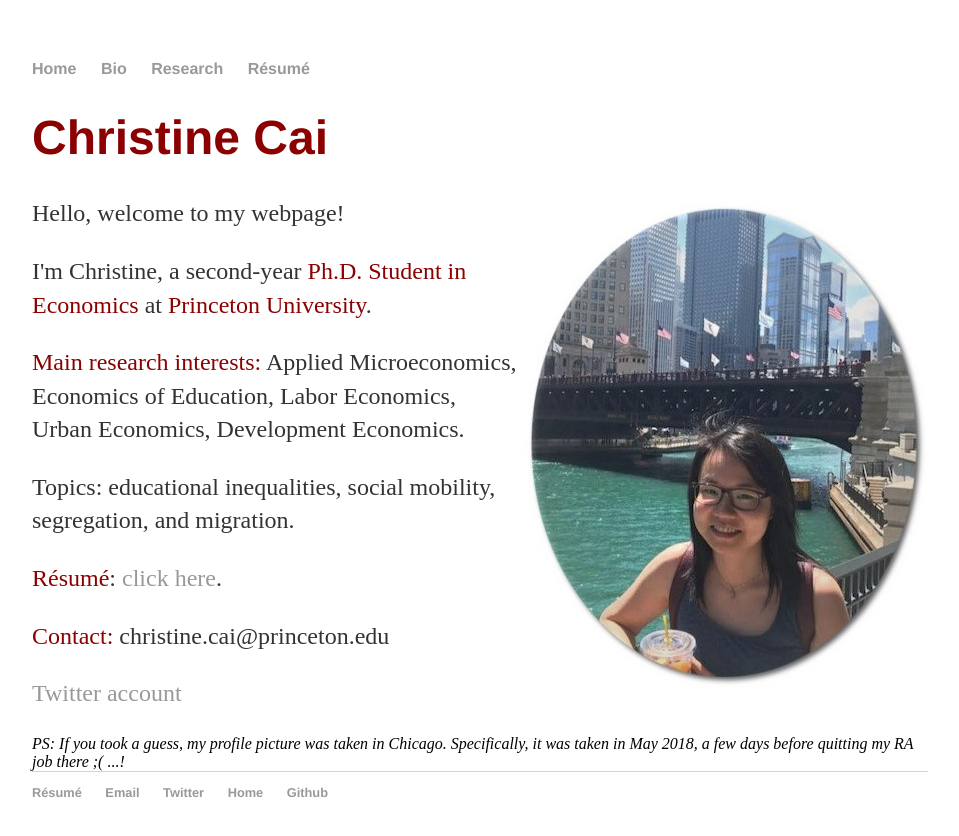
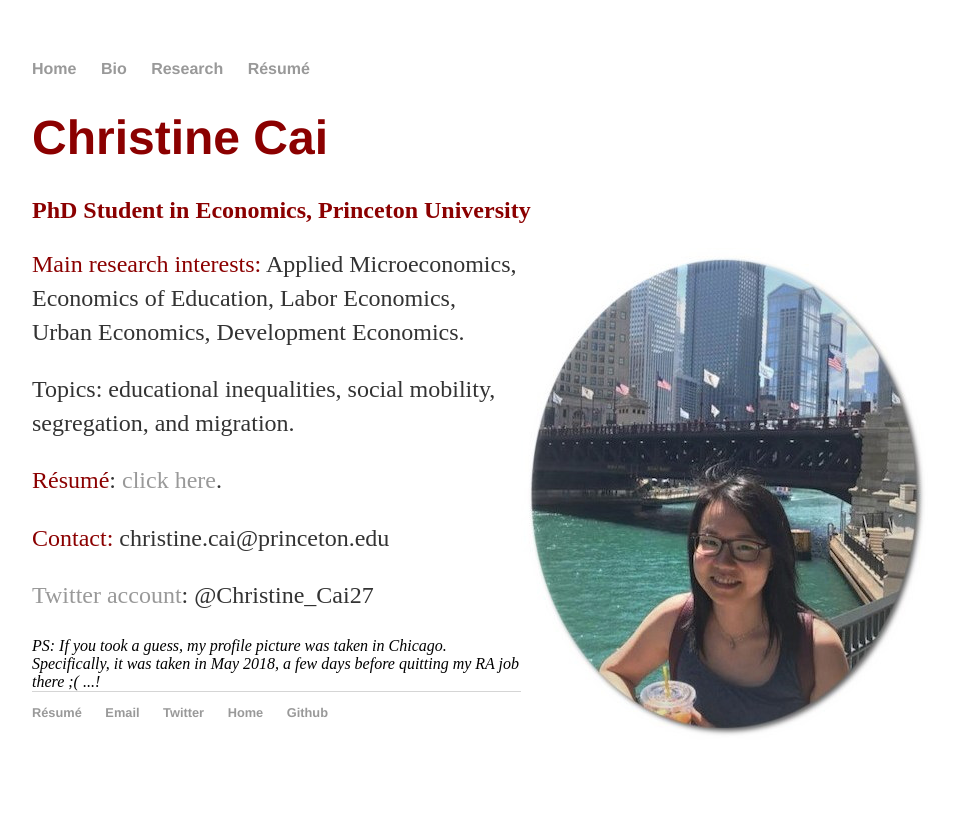
Before and after one commit to christinecai/christinecai.github.io, a Jekyll site: the page built from index.html, in a window 1280 px wide. Shown: the top 836 px of the page, without its empty margins (160-1119 px from the left). Built offline with Jekyll 4.4.1, drawn with Linux system fonts in a browser that asks for light colours.

Commit message:
Update index.html

```diff
--- a/index.html
+++ b/index.html
@@ -8,12 +8,9 @@ title: Christine Cai
 	<div class="col-sm-4">
 
 		<p class="lead"><h1><font color="darkred">Christine Cai</font></h1></p>
+		<p><h2><font color="darkred">PhD Student in Economics, Princeton University</font></h2></p>
 
 		<img align="right" src="pix/pic_website.jpg">
-
-		<p>Hello, welcome to my webpage!</p>
-
-		<p>I'm Christine, a second-year <font color="darkred">Ph.D. Student in Economics</font> at <font color="darkred">Princeton University</font>.</p>
 
 		<p><font color="darkred">Main research interests:</font> Applied Microeconomics, Economics of Education, Labor Economics, Urban Economics, Development Economics.
 		<p>Topics: educational inequalities, social mobility, segregation, and migration.</p>
@@ -22,7 +19,7 @@ title: Christine Cai
 
 		<p><font color="darkred">Contact:</font> christine.cai@princeton.edu
 
-		<p><a href="https://twitter.com/Christine_Cai27">Twitter account</a></p>
+		<p><a href="https://twitter.com/Christine_Cai27">Twitter account</a>: @Christine_Cai27</p>
 
 		<em>PS: If you took a guess, my profile picture was taken in Chicago. Specifically, it was taken in May 2018, a few days before quitting my RA job there ;( ...!</em>
 
```
